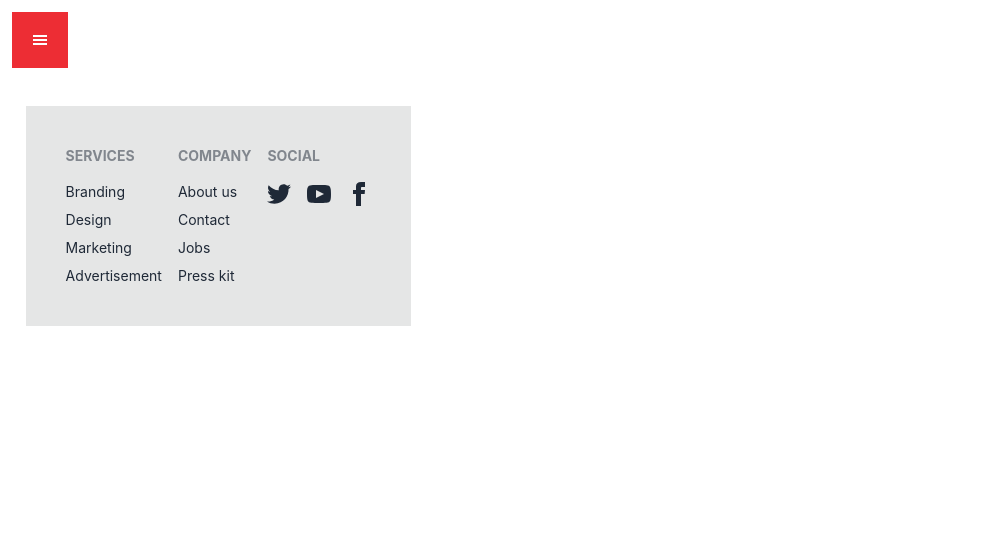
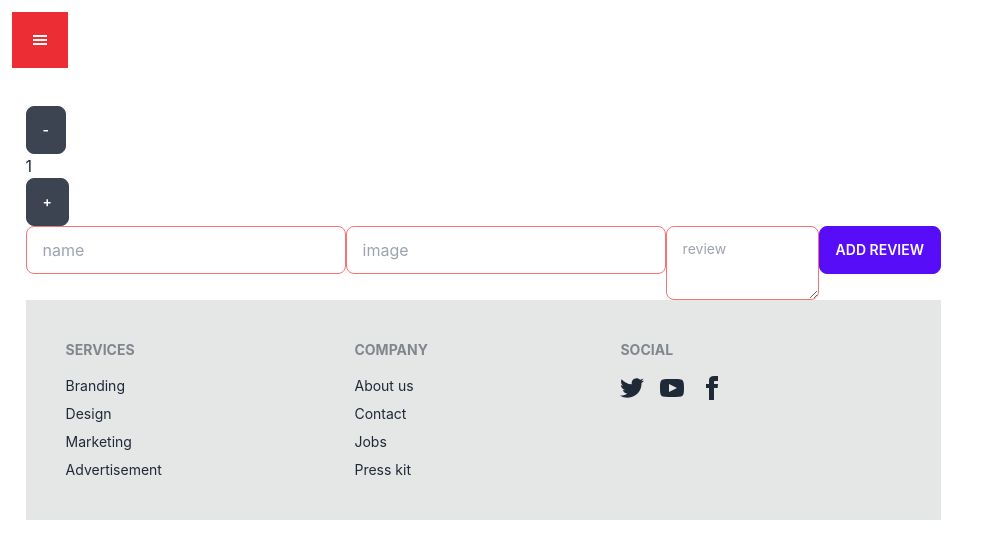
Before and after one commit to bdavijit/bioStar, a React (Create React App) app: page /AddNewReview in a window 1280 px wide. Shown: the top 558 px of the page, without its empty margins (0-992 px from the left). Built offline with nearby package versions, Linux system fonts and the light colour scheme; no server answers.

Commit message:
Add review

```diff
--- a/src/App.js
+++ b/src/App.js
@@ -2,6 +2,7 @@ import { useState } from 'react';
 import { GiHamburgerMenu } from 'react-icons/gi';
 import { Route, Routes } from 'react-router-dom';
 import './App.css';
+import AddNewReview from './components/AddNewReview/AddNewReview';
 import Footer from './components/Footer/Footer';
 import Header from './components/Header/Header';
 import Home from './components/Home/Home';
@@ -60,6 +61,10 @@ function App() {
                                           path='/MyOrders/:email'
                                           element={<MyOrders />}
                                     ></Route>
+                                    <Route
+                                          path='/AddNewReview'
+                                          element={<AddNewReview />}
+                                    ></Route>
                               </Routes>
                               <Footer />
                         </div>
--- /dev/null
+++ b/src/components/AddNewReview/AddNewReview.js
@@ -0,0 +1,95 @@
+import React, { useState } from 'react';
+import useFirebase from '../../hook/useFirebase';
+
+const AddNewReview = () => {
+      const { user } = useFirebase();
+      const [rate, useratechange] = useState(1);
+
+      const UpdateRate = (btnName) => {
+            if (btnName === 'plus') {
+                  if (rate < 5) {
+                        useratechange(rate + 1);
+                  } else {
+                        alert('rate must be 1 to 5 ');
+                  }
+            } else {
+                  if (rate > 1) {
+                        useratechange(rate - 1);
+                  } else {
+                        alert('rate must be 1 to 5 ');
+                  }
+            }
+      };
+       const Addreview = (event) => {
+             event.preventDefault();
+             const name = event.target.name.value;
+             const image = event.target.image.value;
+             const review = event.target.review.value;
+
+
+
+             const reviewDate = {
+                   name,
+                   image,
+                   review,
+                   rate,
+             };
+
+             fetch('http://localhost:5001/review', {
+                   method: 'POST',
+                   headers: {
+                         'content-type': 'application/json',
+                   },
+                   body: JSON.stringify(reviewDate),
+             })
+                   .then((res) => res.json())
+                   .then((data) => {
+                         alert('review added successfully!!!');
+                         event.target.reset();
+                   });
+       };
+      return (
+            <>
+                  <button className='btn' onClick={() => UpdateRate('minus')}>
+                        -
+                  </button>
+                  <p>{rate}</p>
+                  <button className='btn' onClick={() => UpdateRate('plus')}>
+                        +
+                  </button>
+                  <form
+                        onSubmit={Addreview}
+                        style={{
+                              display: 'flex',
+                        }}
+                  >
+                        <input
+                              type='text'
+                              placeholder='name'
+                              class='input input-bordered input-error w-full max-w-xs'
+                              value={user?.displayName}
+                              name='name'
+                        />
+                        <input
+                              type='text'
+                              placeholder='image'
+                              class='input input-bordered input-error w-full max-w-xs'
+                              value={user?.photoURL}
+                              name='image'
+                        />
+                        <textarea
+                              class='textarea textarea-error'
+                              placeholder='review'
+                              name='review'
+                        ></textarea>
+                        <br></br>
+
+                        <button className='btn btn-primary' type='submit'>
+                              Add review
+                        </button>
+                  </form>
+            </>
+      );
+};
+
+export default AddNewReview;
--- a/src/components/Header/Header.js
+++ b/src/components/Header/Header.js
@@ -54,7 +54,7 @@ const Header = (props) => {
                               </button>
                               <Link
                                     className='hover:underline text-vw'
-                                    to='/AddAReview'
+                                    to='/AddNewReview'
                               >
                                     Add A Review
                               </Link>
--- a/src/components/MyOrders/MyOrderCard.js
+++ b/src/components/MyOrders/MyOrderCard.js
@@ -33,9 +33,13 @@ const MyOrderCard = (props) => {
                 <p>Price : {pPrice}</p>
                 <p>quintity: {quintity}</p>
                 {!paid ? <button className='btn'>payNow</button> : 'paid'}
-                <button className='btn' onClick={() => DeleteOrder(_id)}>
-                      Delete
-                </button>
+                {!paid ? (
+                      <button className='btn' onClick={() => DeleteOrder(_id)}>
+                            Delete
+                      </button>
+                ) : (
+                      'paid'
+                )}
           </>
     );
 };
--- a/src/components/purchase/Purchase.js
+++ b/src/components/purchase/Purchase.js
@@ -2,7 +2,6 @@ import React, { useEffect, useState } from 'react';
 import { useParams } from 'react-router-dom';
 import { toast, ToastContainer } from 'react-toastify';
 import 'react-toastify/dist/ReactToastify.css';
-import useFindProduct from '../../hook/useFindProduct';
 import useFirebase from '../../hook/useFirebase';
 import Login2 from '../Login/Login';
 
@@ -120,14 +119,14 @@ const Purchase = () => {
                                     <input
                                           type='text'
                                           placeholder='name'
-                                          class='input input-bordered input-secondary w-full max-w-xs'
+                                          class='input input-bordered input-error w-full max-w-xs'
                                           value={user?.displayName}
                                           name='name'
                                     />
                                     <input
                                           type='text'
                                           placeholder='email'
-                                          class='input input-bordered input-secondary w-full max-w-xs'
+                                          class='input input-bordered input-error w-full max-w-xs'
                                           value={user?.email}
                                           name='email'
                                     />
@@ -135,7 +134,7 @@ const Purchase = () => {
                                           type='number'
                                           placeholder='phone number'
                                           name='mobile'
-                                          class='input input-bordered input-secondary w-full max-w-xs'
+                                          class='input input-bordered input-error w-full max-w-xs'
                                     />
                                     <textarea
                                           class='textarea textarea-secondary'
--- a/src/hook/useFirebase.js
+++ b/src/hook/useFirebase.js
@@ -11,8 +11,8 @@ import {
       updateProfile
 } from 'firebase/auth';
 import { useEffect, useState } from 'react';
-  import { ToastContainer, toast } from 'react-toastify';
-  import 'react-toastify/dist/ReactToastify.css';
+import { toast } from 'react-toastify';
+import 'react-toastify/dist/ReactToastify.css';
 import app from '../firebase.init';
 
 const auth = getAuth(app);
```
